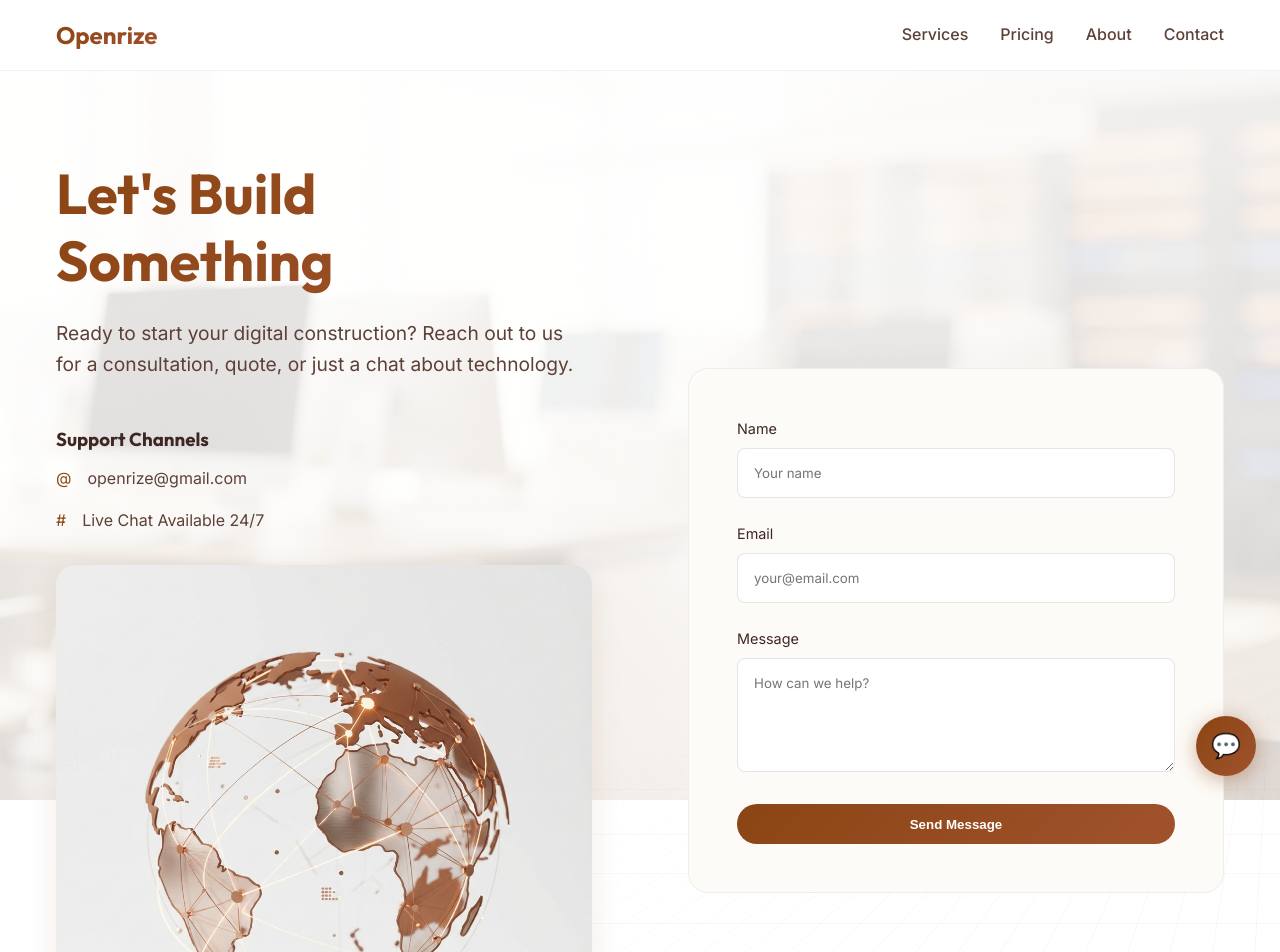
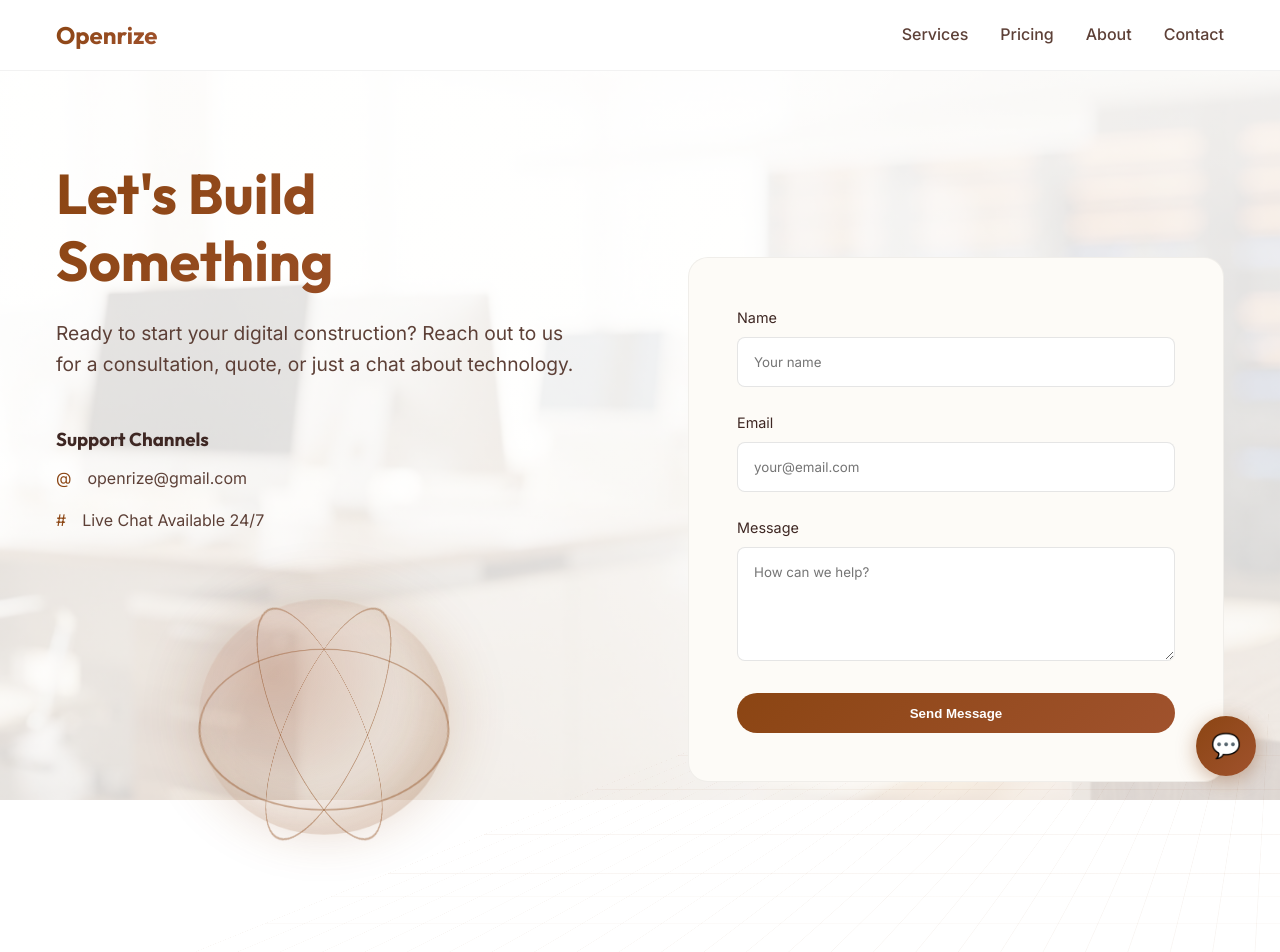
Before and after one commit to harshilp0210/openrize, a Next.js app: page /contact in a window 1280 px wide. Shown: the top 952 px of the page. Built offline with nearby package versions, Linux system fonts and the light colour scheme.

Commit message:
Replace flat image with 3D rotating globe like homepage cube

```diff
--- a/app/contact/contact.module.css
+++ b/app/contact/contact.module.css
@@ -16,26 +16,71 @@
     margin-bottom: 3rem;
 }
 
-.imageContainer {
-    border-radius: 20px;
-    overflow: hidden;
-    box-shadow: 0 10px 30px rgba(139, 69, 19, 0.1);
+/* 3D Globe Container */
+.globeContainer {
+    display: flex;
+    justify-content: center;
+    align-items: center;
+    padding: 2rem;
     perspective: 1000px;
 }
 
-.imageContainer img {
-    width: 100%;
-    display: block;
-    animation: spin360 20s linear infinite;
+.globe {
+    width: 250px;
+    height: 250px;
+    position: relative;
+    transform-style: preserve-3d;
+    animation: globeRotate 15s infinite linear;
 }
 
-@keyframes spin360 {
+.core {
+    position: absolute;
+    width: 100%;
+    height: 100%;
+    border-radius: 50%;
+    background: radial-gradient(circle at 30% 30%,
+            rgba(160, 82, 45, 0.3),
+            rgba(139, 69, 19, 0.1) 50%,
+            rgba(139, 69, 19, 0.05));
+    box-shadow:
+        inset -20px -20px 40px rgba(139, 69, 19, 0.2),
+        inset 20px 20px 40px rgba(255, 255, 255, 0.1),
+        0 0 60px rgba(139, 69, 19, 0.2);
+}
+
+.ring {
+    position: absolute;
+    border: 2px solid rgba(139, 69, 19, 0.4);
+    border-radius: 50%;
+    top: 50%;
+    left: 50%;
+}
+
+.ring1 {
+    width: 250px;
+    height: 250px;
+    transform: translate(-50%, -50%) rotateX(70deg);
+}
+
+.ring2 {
+    width: 250px;
+    height: 250px;
+    transform: translate(-50%, -50%) rotateX(70deg) rotateY(60deg);
+}
+
+.ring3 {
+    width: 250px;
+    height: 250px;
+    transform: translate(-50%, -50%) rotateX(70deg) rotateY(120deg);
+}
+
+@keyframes globeRotate {
     from {
-        transform: rotateY(0deg);
+        transform: rotateX(-20deg) rotateY(0deg);
     }
 
     to {
-        transform: rotateY(360deg);
+        transform: rotateX(-20deg) rotateY(360deg);
     }
 }
 
@@ -93,7 +138,7 @@
         padding: 1.5rem;
     }
 
-    .imageContainer {
+    .globeContainer {
         display: none;
     }
 }
--- a/app/contact/page.js
+++ b/app/contact/page.js
@@ -29,8 +29,15 @@ export default function ContactPage() {
                             Live Chat Available 24/7
                         </p>
                     </div>
-                    <div className={styles.imageContainer}>
-                        <img src="/contact-tech.png" alt="Global Tech Communication" />
+
+                    {/* 3D Rotating Globe */}
+                    <div className={styles.globeContainer}>
+                        <div className={styles.globe}>
+                            <div className={`${styles.ring} ${styles.ring1}`}></div>
+                            <div className={`${styles.ring} ${styles.ring2}`}></div>
+                            <div className={`${styles.ring} ${styles.ring3}`}></div>
+                            <div className={styles.core}></div>
+                        </div>
                     </div>
                 </div>
 
```
